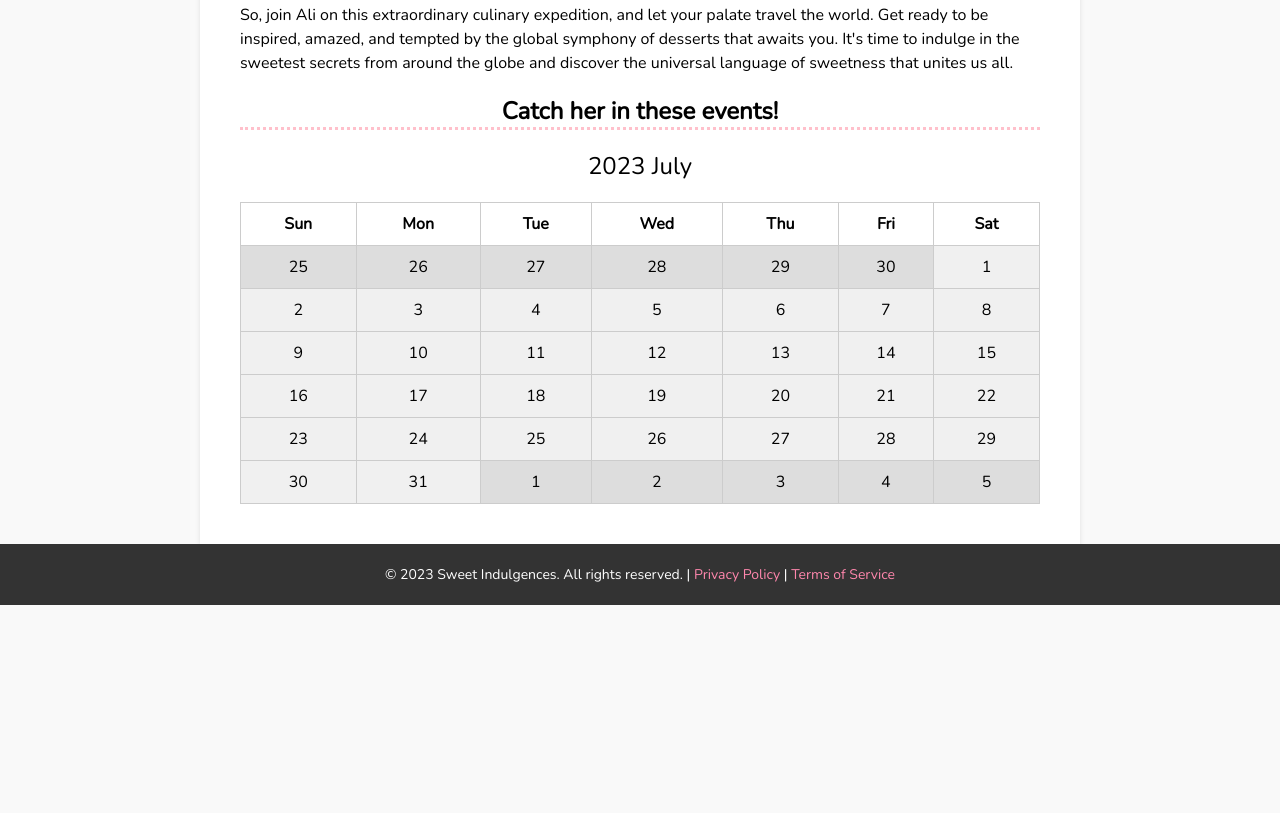
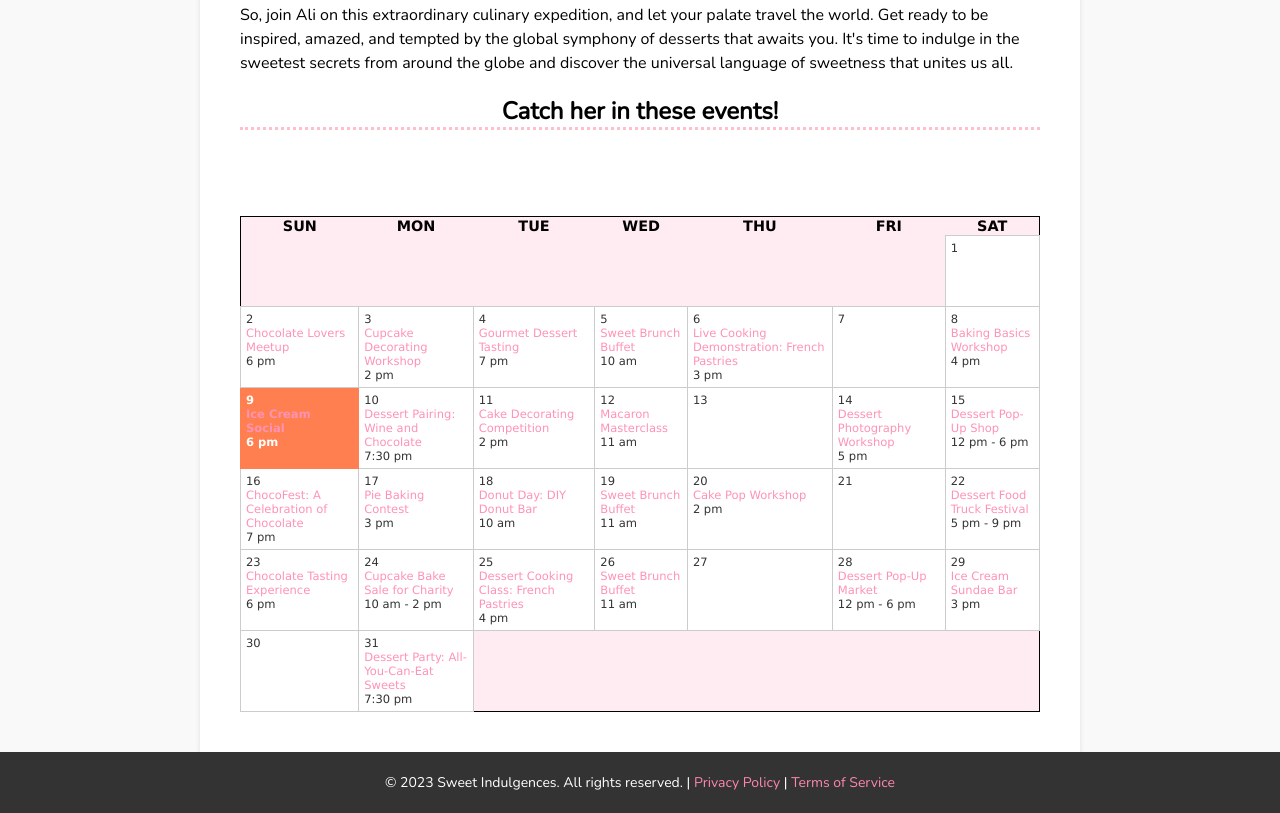
Before and after one commit to AliAngelinaaa/cisc3140_foodblog, a plain HTML site: page aboutus.html in a window 1280 px wide. Shown: the part 869-1682 px from the top of the page. Before the commit the page ends 1474 px from the top, so only its background shows below. Drawn offline with nearby package versions, Linux system fonts and the light colour scheme.

Commit message:
fixed calendar and redoing css

```diff
--- a/aboutus.html
+++ b/aboutus.html
@@ -11,7 +11,6 @@
   <link rel="preconnect" href="https://fonts.googleapis.com">
   <link rel="preconnect" href="https://fonts.gstatic.com" crossorigin>
   <link href="https://fonts.googleapis.com/css2?family=Nunito&display=swap" rel="stylesheet">
-  <script src="scripts/calendar.js"></script>
 </head>
 
 <body>
@@ -62,29 +61,14 @@
     </p>
     <h2>Catch her in these events!</h2>
     <div id="calendar"></div>
-    <script>"use strict";
-
-      // Event data
-      var eventDates = ["July 29, 2018 11:00:00", "July 30, 2018 19:00:00", "July 31, 2018 19:30:00",
-                        // Rest of the event dates...
-                        "September 13, 2018 20:00:00"];
-      var eventDescriptions = ["Classics Brunch", "Lasers and Light", "Dixieland Jazz Masters",
-                               // Rest of the event descriptions...
-                               "Antonio Perez"];
-      var eventPrices = ["$12", "$12/$18/$24", "$22/$31/$47",
-                         // Rest of the event prices...
-                         "$32/$48/$64"];
-
-      // Create calendar view
-      createCalendar("calendar", eventDates, eventDescriptions, eventPrices);</script>
   </article>
 
   <footer>
     <p>&copy; 2023 Sweet Indulgences. All rights reserved. | <a href="#">Privacy Policy</a> | <a href="#">Terms of
         Service</a></p>
   </footer>
-  <!-- <script src="scripts/event.js"></script> -->
-  <!-- <script src="scripts/calendar.js"></script> -->
+  <script src="scripts/event.js"></script>
+ <script src="scripts/calendar.js"></script>
 </body>
 
 </html>
--- a/scripts/calendar.js
+++ b/scripts/calendar.js
@@ -1,109 +1,128 @@
-// calendar.js
-function createCalendar(calendarId, eventDates, eventDescriptions, eventPrices) {
-  var today = new Date();
-  var currentMonth = today.getMonth();
-  var currentYear = today.getFullYear();
-  var calendar = document.getElementById(calendarId);
+"use strict";
 
-  // Generate calendar header
-  var header = document.createElement("div");
-  header.classList.add("calendar-header");
-  header.textContent = `${currentYear} ${getMonthName(currentMonth)}`;
-  calendar.appendChild(header);
+/*
+   New Perspectives on HTML5 and CSS3, 7th Edition
+   Tutorial 10
+   Tutorial Case
 
-  // Generate calendar table
-  var table = document.createElement("table");
-  table.classList.add("calendar-table");
+   Author:
+   Date:
 
-  // Generate table header (weekdays)
-  var thead = document.createElement("thead");
-  var weekdays = ["Sun", "Mon", "Tue", "Wed", "Thu", "Fri", "Sat"];
-  var headerRow = document.createElement("tr");
-  weekdays.forEach(function(weekday) {
-     var th = document.createElement("th");
-     th.textContent = weekday;
-     headerRow.appendChild(th);
-  });
-  thead.appendChild(headerRow);
-  table.appendChild(thead);
+   Filename:   lht_calendar.js
 
-  // Generate table body (calendar days)
-  var tbody = document.createElement("tbody");
-  var currentDate = new Date(currentYear, currentMonth, 1);
-  var startDate = getStartDate(currentDate);
-  var endDate = getEndDate(currentDate);
-  var currentRow;
+   Function List:
+   createCalendar(calDate)
+      Creates the calendar table for the month specified in the
+      calDate parameter. The current date is highlighted in
+      the table.
 
-  while (startDate <= endDate) {
-     if (startDate.getDay() === 0) {
-        currentRow = document.createElement("tr");
-        tbody.appendChild(currentRow);
-     }
+   calCaption(calDate)
+      Writes the caption of the calendar table
 
-     var td = document.createElement("td");
-     td.textContent = startDate.getDate();
+   calWeekdayRow()
+      Writes the weekday title rows in the calendar table
 
-     if (startDate.getMonth() === currentMonth) {
-        // Apply styles for days in the current month
-        td.classList.add("current-month-day");
+   daysInMonth(calDate)
+      Returns the number of days in the month from calDate
 
-        // Check if there is an event on the current day
-        var eventIndex = eventDates.findIndex(function(date) {
-           return isSameDay(startDate, new Date(date));
-        });
+   calDays(calDate)
+      Writes the daily rows in the calendar table, highlighting calDate
 
-        if (eventIndex !== -1) {
-           // Create event details for the day
-           var eventDiv = document.createElement("div");
-           eventDiv.classList.add("event");
-           eventDiv.innerHTML = `
-              <div class="event-date">${eventDates[eventIndex]}</div>
-              <div class="event-description">${eventDescriptions[eventIndex]}</div>
-              <div class="event-price">${eventPrices[eventIndex]}</div>
-           `;
-           td.appendChild(eventDiv);
-        }
-     } else {
-        // Apply styles for days outside the current month
-        td.classList.add("other-month-day");
-     }
+*/
 
-     currentRow.appendChild(td);
-     startDate.setDate(startDate.getDate() + 1);
-  }
+var thisDay = new Date();
 
-  tbody.appendChild(currentRow);
-  table.appendChild(tbody);
-  calendar.appendChild(table);
+document.getElementById("calendar").innerHTML = createCalendar(thisDay);
+
+
+function createCalendar(calDate) {
+
+   var calendarHTML = "<table id=calendar_table>";
+
+   calendarHTML += calCaption(calDate);
+   calendarHTML += calWeekdayRow();
+   calendarHTML += calDays(calDate);
+   calendarHTML += "</table>";
+
+   return calendarHTML;
 }
 
-function getMonthName(month) {
-  var monthNames = [
-     "January", "February", "March", "April", "May", "June",
-     "July", "August", "September", "October", "November", "December"
-  ];
-  return monthNames[month];
+function calCaption(calDate) {
+   var monthName = ["January", "February", "March", "April", "May", "June", "July", "August", "September", "October", "November", "December"];
+
+   var thisMonth = calDate.getMonth();
+   var thisYear = calDate.getFullYear();
+
+   return "<caption>" + monthName[thisMonth] + " " + thisYear + "</caption>";
+
 }
 
-function getStartDate(date) {
-  var startDate = new Date(date);
-  startDate.setDate(1);
-  startDate.setDate(1 - startDate.getDay());
-  return startDate;
+function calWeekdayRow() {
+   var dayName = ["SUN", "MON", "TUE", "WED", "THU", "FRI", "SAT"];
+
+   var rowHTML = "<tr>";
+
+   for (var i = 0; i < dayName.length; i++) {
+      rowHTML += "<th classname='calendar_weekdays'>" + dayName[i] + "</th>"
+   }
+
+   rowHTML += "</tr>";
+
+   return rowHTML;
+
 }
 
-function getEndDate(date) {
-  var endDate = new Date(date);
-  endDate.setMonth(endDate.getMonth() + 1);
-  endDate.setDate(0);
-  endDate.setDate(endDate.getDate() + 6 - endDate.getDay());
-  return endDate;
+
+function daysInMonth(calDate) {
+   var dayCount = [31, 28, 31, 30, 31, 30, 31, 31, 30, 31, 30, 31];
+
+   var thisYear = calDate.getFullYear();
+   var thisMonth = calDate.getMonth();
+
+   if (thisYear % 4 === 0) {
+      if ((thisYear % 100 != 0) || (thisYear % 400 === 0))
+         dayCount[1] = 29;
+   }
+
+   return dayCount[thisMonth];
+
 }
 
-function isSameDay(date1, date2) {
-  return (
-     date1.getFullYear() === date2.getFullYear() &&
-     date1.getMonth() === date2.getMonth() &&
-     date1.getDate() === date2.getDate()
-  );
+function calDays(calDate) {
+
+   var day = new Date(calDate.getFullYear(), calDate.getMonth(), 1);
+   var weekDay = day.getDay();
+
+   var htmlCode = "<tr>";
+
+   for (var i = 0; i < weekDay; i++) {
+      htmlCode += "<td></td>";
+   }
+
+
+   var totalDays = daysInMonth(calDate);
+
+   var highlight = calDate.getDate();
+
+   for (var i = 1; i <= totalDays; i++) {
+      day.setDate(i);
+      weekDay = day.getDay();
+
+      if (weekDay === 0) htmlCode += "<tr>";
+
+
+      if (i === highlight) {
+         htmlCode += "<td class='calendar_dates' id='calendar_today'>" + i + dayEvent[i] + "</td>";
+      } else {
+
+         htmlCode += "<td class='calendar_dates'>" + i + dayEvent[i] + "</td>";
+      }
+
+      if (weekDay === 6) htmlCode += "</tr>";
+
+   }
+
+   htmlCode += "</tr>";
+
+   return htmlCode;
 }
--- a/scripts/event.js
+++ b/scripts/event.js
@@ -1,15 +1,37 @@
-"use strict";
+var dayEvent = [];
+dayEvent[1] = "";
+dayEvent[2] = "<br /><a href='#'>Chocolate Lovers Meetup</a><br />6 pm";
+dayEvent[3] = "<br /><a href='#'>Cupcake Decorating Workshop</a><br />2 pm";
+dayEvent[4] = "<br /><a href='#'>Gourmet Dessert Tasting</a><br />7 pm";
+dayEvent[5] = "<br /><a href='#'>Sweet Brunch Buffet</a><br />10 am";
+dayEvent[6] = "<br /><a href='#'>Live Cooking Demonstration: French Pastries</a><br />3 pm";
+dayEvent[7] = "";
+dayEvent[8] = "<br /><a href='#'>Baking Basics Workshop</a><br />4 pm";
+dayEvent[9] = "<br /><a href='#'>Ice Cream Social</a><br />6 pm";
+dayEvent[10] = "<br /><a href='#'>Dessert Pairing: Wine and Chocolate</a><br />7:30 pm";
+dayEvent[11] = "<br /><a href='#'>Cake Decorating Competition</a><br />2 pm";
+dayEvent[12] = "<br /><a href='#'>Macaron Masterclass</a><br />11 am";
+dayEvent[13] = "";
+dayEvent[14] = "<br /><a href='#'>Dessert Photography Workshop</a><br />5 pm";
+dayEvent[15] = "<br /><a href='#'>Dessert Pop-Up Shop</a><br />12 pm - 6 pm";
+dayEvent[16] = "<br /><a href='#'>ChocoFest: A Celebration of Chocolate</a><br />7 pm";
+dayEvent[17] = "<br /><a href='#'>Pie Baking Contest</a><br />3 pm";
+dayEvent[18] = "<br /><a href='#'>Donut Day: DIY Donut Bar</a><br />10 am";
+dayEvent[19] = "<br /><a href='#'>Sweet Brunch Buffet</a><br />11 am";
+dayEvent[20] = "<br /><a href='#'>Cake Pop Workshop</a><br />2 pm";
+dayEvent[21] = "";
+dayEvent[22] = "<br /><a href='#'>Dessert Food Truck Festival</a><br />5 pm - 9 pm";
+dayEvent[23] = "<br /><a href='#'>Chocolate Tasting Experience</a><br />6 pm";
+dayEvent[24] = "<br /><a href='#'>Cupcake Bake Sale for Charity</a><br />10 am - 2 pm";
+dayEvent[25] = "<br /><a href='#'>Dessert Cooking Class: French Pastries</a><br />4 pm";
+dayEvent[26] = "<br /><a href='#'>Sweet Brunch Buffet</a><br />11 am";
+dayEvent[27] = "";
+dayEvent[28] = "<br /><a href='#'>Dessert Pop-Up Market</a><br />12 pm - 6 pm";
+dayEvent[29] = "<br /><a href='#'>Ice Cream Sundae Bar</a><br />3 pm";
+dayEvent[30] = "";
+dayEvent[31] = "<br /><a href='#'>Dessert Party: All-You-Can-Eat Sweets</a><br />7:30 pm";
 
-      // Event data
-      var eventDates = ["July 29, 2018 11:00:00", "July 30, 2018 19:00:00", "July 31, 2018 19:30:00",
-                        // Rest of the event dates...
-                        "September 13, 2018 20:00:00"];
-      var eventDescriptions = ["Classics Brunch", "Lasers and Light", "Dixieland Jazz Masters",
-                               // Rest of the event descriptions...
-                               "Antonio Perez"];
-      var eventPrices = ["$12", "$12/$18/$24", "$22/$31/$47",
-                         // Rest of the event prices...
-                         "$32/$48/$64"];
-
-      // Create calendar view
-      createCalendar("calendar", eventDates, eventDescriptions, eventPrices);
+// Celebrity Events and Road Trip
+dayEvent[32] = "<br /><a href='#'>Celebrity Dessert Cook-Off</a><br />6 pm";
+dayEvent[33] = "<br /><a href='#'>Meet and Greet with Dessert Influencers</a><br />3 pm";
+dayEvent[34] = "<br /><a href='#'>Dessert Road Trip: Explore Local Bakeries</a><br />Full Day";
--- a/styles/calendar.css
+++ b/styles/calendar.css
@@ -1,46 +1,61 @@
-/* calendar.css */
-.calendar-header {
-  text-align: center;
-  font-size: 24px;
-  margin-bottom: 20px;
-}
+@charset "utf-8";
 
-.calendar-table {
+#calendar_table {
+  background-color: #ffecf2;
+  font-size: 0.9em;
+  font-family: "Lucida Grande", "Lucida Sans Unicode", "Lucida Sans", "DejaVu Sans", Verdana, sans-serif;
   width: 100%;
+  border: 1px solid black;
   border-collapse: collapse;
 }
 
-.calendar-table th,
-.calendar-table td {
+#calendar_table caption {
+  caption-side: top;
+  text-align: center;
+  padding: 20px 0;
+  font-size: 1.6em;
+  letter-spacing: 0.1em;
+  color: white;
+}
+
+.calendar_weekdays {
+  background-color: #FF93B4;
+  width: 14.28%;
+  font-size: 1em;
+  border-bottom: 1px solid #ccc;
   padding: 10px;
   text-align: center;
-  border: 1px solid #ccc;
+  color: white;
 }
 
-.calendar-table .current-month-day {
+.calendar_dates {
+  text-align: left;
+  vertical-align: top;
+  font-size: 0.8em;
+  padding: 5px;
+  border: 1px solid #ccc;
+  background-color: white;
+  height: 60px;
+  transition: background-color 0.3s;
+  color: #333;
+}
+
+.calendar_dates:hover {
   background-color: #f0f0f0;
 }
 
-.calendar-table .other-month-day {
-  background-color: #ddd;
+#calendar_today {
+  font-weight: bold;
+  color: #fff;
+  background-color: #ff7f50;
+  border: 1px solid #ff7f50;
 }
 
-.calendar-table .event {
-  margin-top: 5px;
-  padding: 5px;
-  background-color: #ffc;
-  border: 1px solid #ff9800;
-  font-size: 14px;
+.calendar_dates a {
+  color: #FF93B4;
+  text-decoration: none;
 }
 
-.calendar-table .event-date {
-  font-weight: bold;
+.calendar_dates a:hover {
+  text-decoration: underline;
 }
-
-.calendar-table .event-description {
-  margin-top: 5px;
-}
-
-.calendar-table .event-price {
-  font-style: italic;
-}
```
Also changed, not shown: index.html (+3 -3 lines), styles/sidebar.css (+9 -0 lines).
